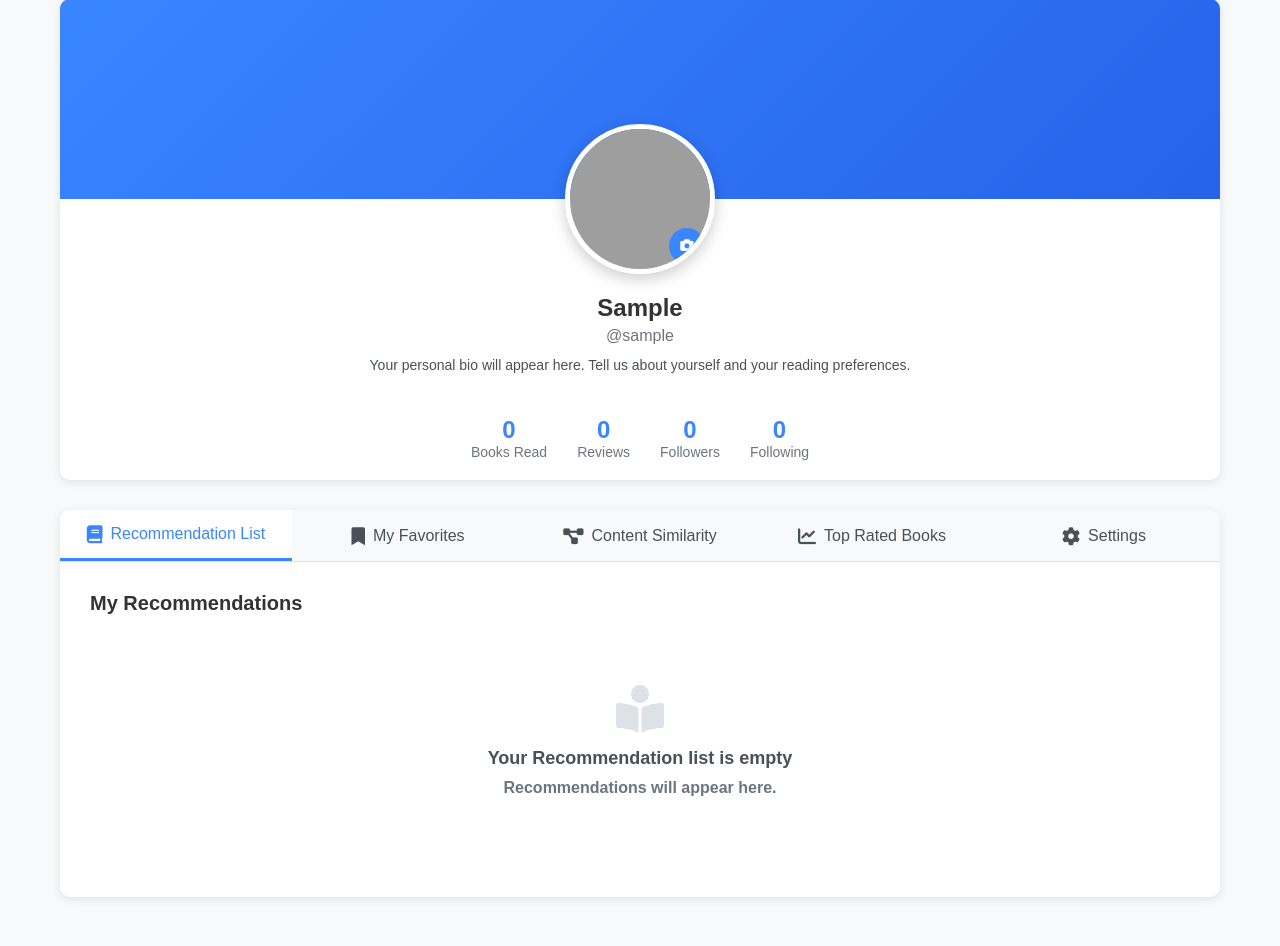
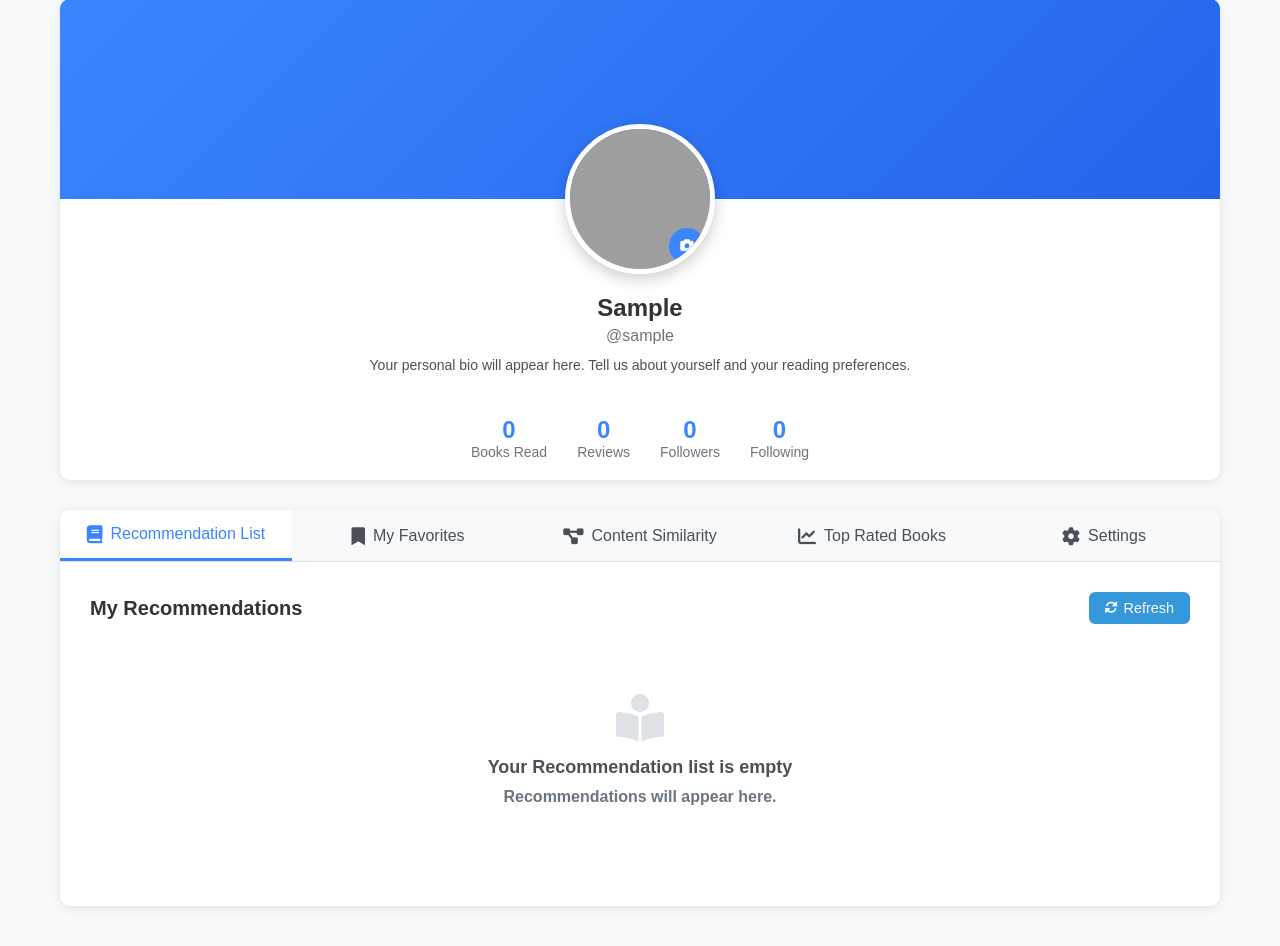
Before and after one commit to Drago361/Semester-Project-4-G11, a Django app: page /profile/ in a window 1280 px wide. Shown: the part 119-1065 px from the top of the page. Run offline with Django 5.2, Linux system fonts and the light colour scheme; the visitor is signed in with stand-in values (Sample User, id 1); grey boxes are pictures that could not be loaded.

Commit message:
refresh buttons implementation

```diff
--- a/SPv1/authentication/templates/authentication/profile.html
+++ b/SPv1/authentication/templates/authentication/profile.html
@@ -66,6 +66,9 @@
             <div class="tab-content active" id="reading-tab">
                 <div class="tab-header">
                     <h2>My Recommendations</h2>
+                        <button class="action-btn" id="refresh-recommendations">
+                            <i class="fas fa-sync-alt"></i> Refresh
+                        </button>
                 </div>
 
                 <div class="book-list" id="reading-list">
@@ -81,6 +84,9 @@
                 <div class="tab-header">
                     <h2>My Favorites</h2>
                     <div class="filter-options">
+                        <button class="action-btn" id="refresh-recommendations">
+                            <i class="fas fa-sync-alt"></i> Refresh
+                        </button>
                     </div>
                 </div>
 
```
